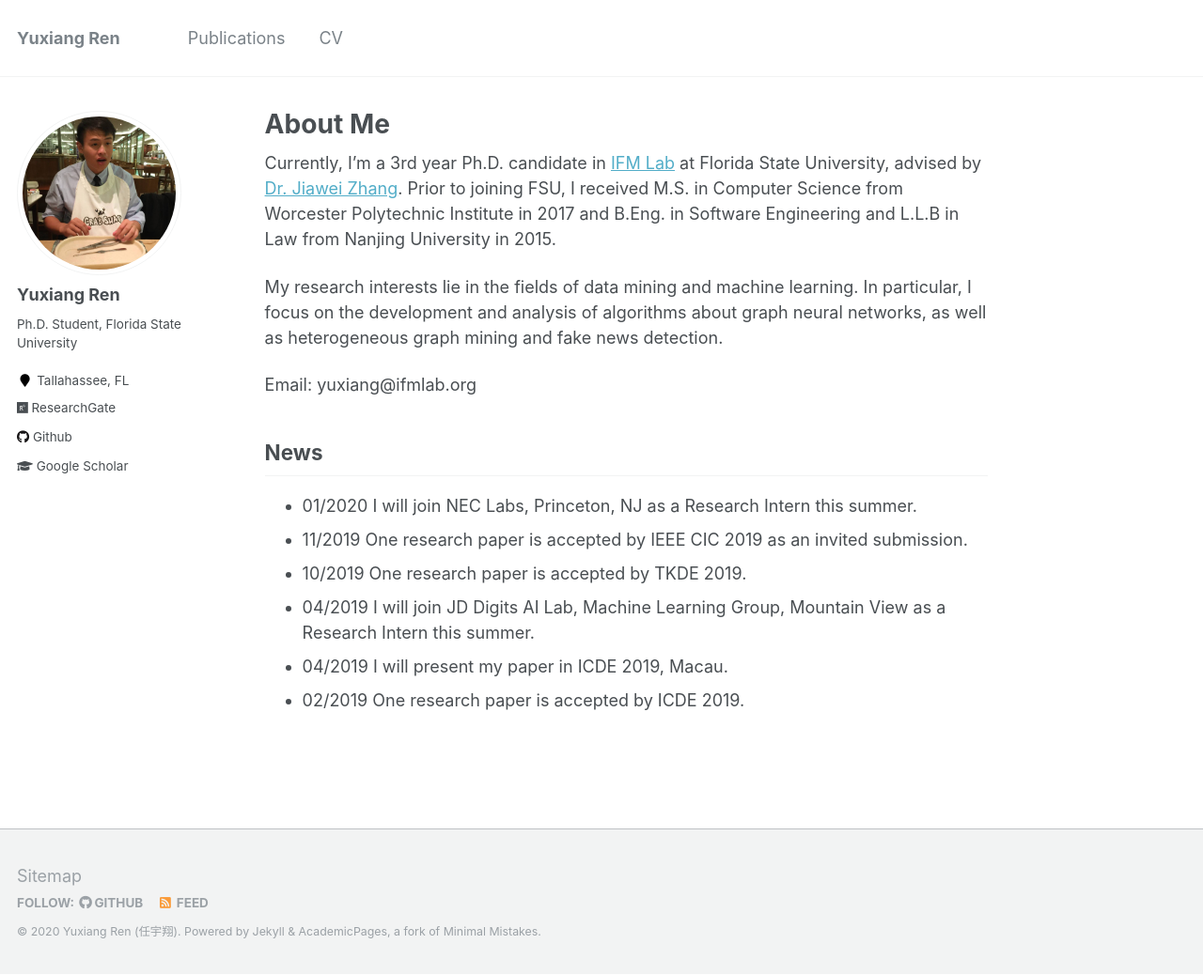
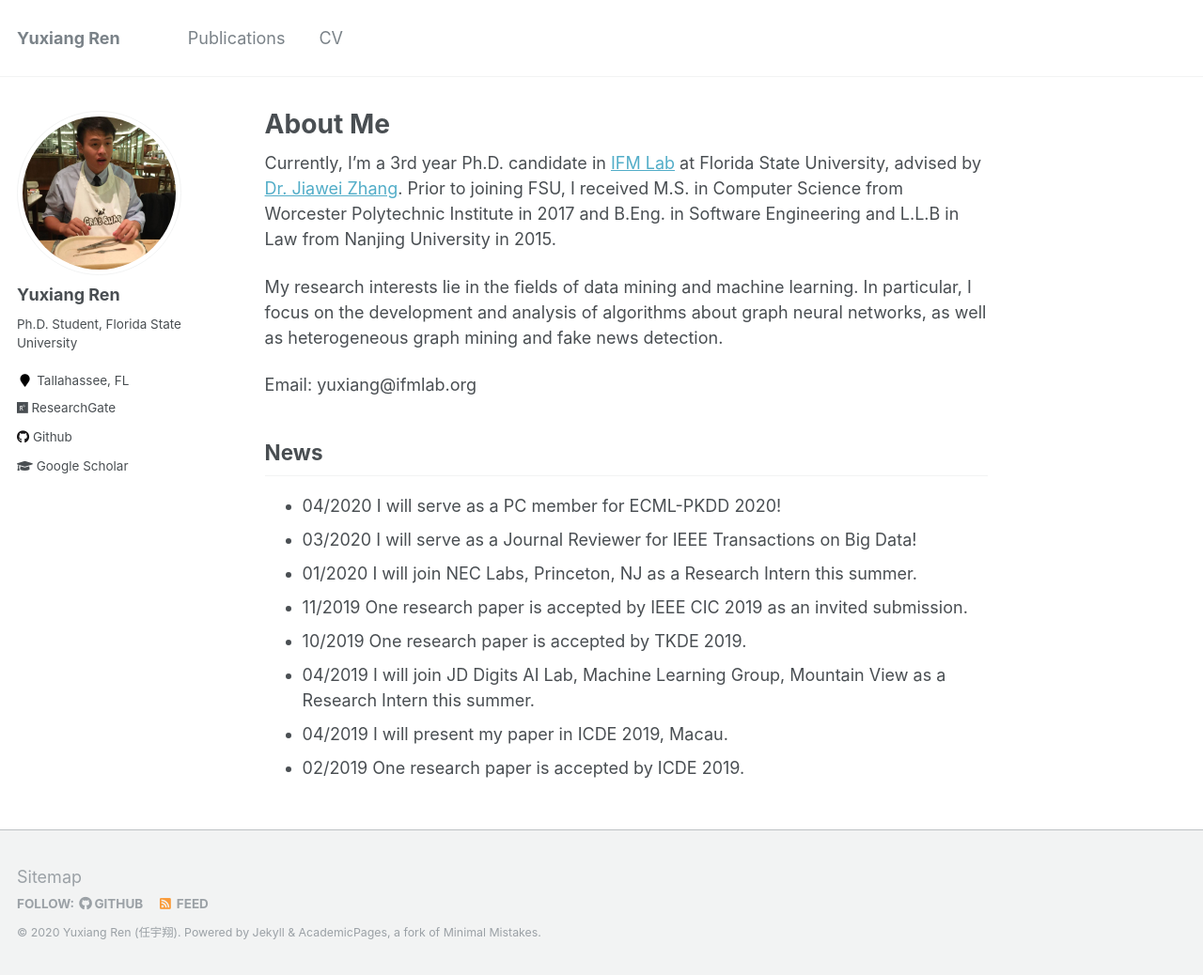
Before and after one commit to YuxiangRen/YuxiangRen.github.io, a Jekyll site: the page built from _pages/about.md, in a window 1280 px wide and 1038 px high. Shown: the whole window at 94% size. Built offline with Jekyll 4.4.1, drawn with Linux system fonts in a browser that asks for light colours.

Commit message:
2020-05-01

```diff
--- a/_pages/about.md
+++ b/_pages/about.md
@@ -18,6 +18,9 @@ My research interests lie in the fields of data mining and machine learning. In
 
 News
 ------
+
+* 04/2020 I will serve as a PC member for ECML-PKDD 2020!
+* 03/2020 I will serve as a Journal Reviewer for IEEE Transactions on Big Data!
 * 01/2020 I will join NEC Labs, Princeton, NJ as a Research Intern this summer.
 * 11/2019 One research paper is accepted by IEEE CIC 2019 as an invited submission.
 * 10/2019 One research paper is accepted by TKDE 2019.
```
